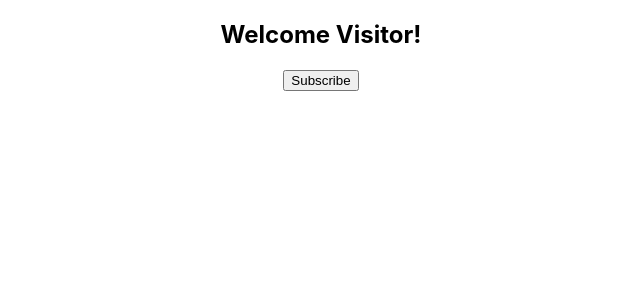
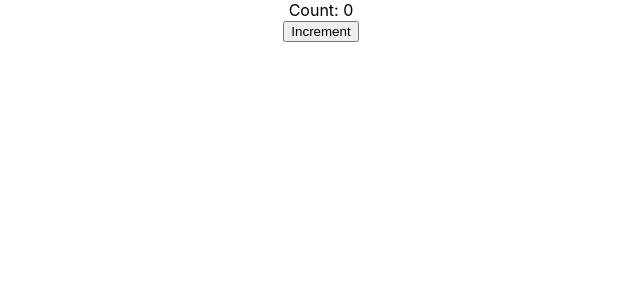
Before and after one commit to shubhganatra/Full-Stack-Couresera, a React (Create React App) app in the folder React/hello-world/: page / in a window 1280 px wide. Shown: the top 300 px of the page, without its empty margins (319-959 px from the left). Built offline with nearby package versions, Linux system fonts and the light colour scheme.

Commit message:
setState

```diff
--- a/React/hello-world/src/App.js
+++ b/React/hello-world/src/App.js
@@ -5,11 +5,13 @@
 import Welcome from './components/welcome'
 import Hello from './components/hello'
 import Message from './components/message'
+import Counter from './components/counter'
 
 class App extends Component {
   render() {
     return(
       <div className="App">
+        <Counter />
         {/* <Greet name="Bruce" heroName='Batman'>
           <p>This is children props</p>
         </Greet>
@@ -24,8 +26,8 @@
           <button>Go!</button>
         </Welcome>
         <Welcome name="Tony" heroName='Iron Man' />
-        <Hello/> */}
-        <Message />
+        <Hello/>
+        <Message /> */}
       </div>
     );
   }
--- /dev/null
+++ b/React/hello-world/src/components/counter.js
@@ -0,0 +1,33 @@
+import React, { Component } from 'react'
+
+class Counter extends Component {
+    constructor(props) {
+        super(props)
+
+        this.state = {
+             count: 0
+        }
+    }
+
+    increment() {
+        this.setState({
+            count: this.state.count+1
+        },
+        () => {
+            console.log('Callback Value: ',this.state.count)
+        }
+        )
+    }
+    render() {
+        return (
+            <div>
+                <div>
+                    Count: {this.state.count}
+                </div>
+                <button onClick={() => this.increment()}>Increment</button>
+            </div>
+        )
+    }
+}
+
+export default Counter
```
